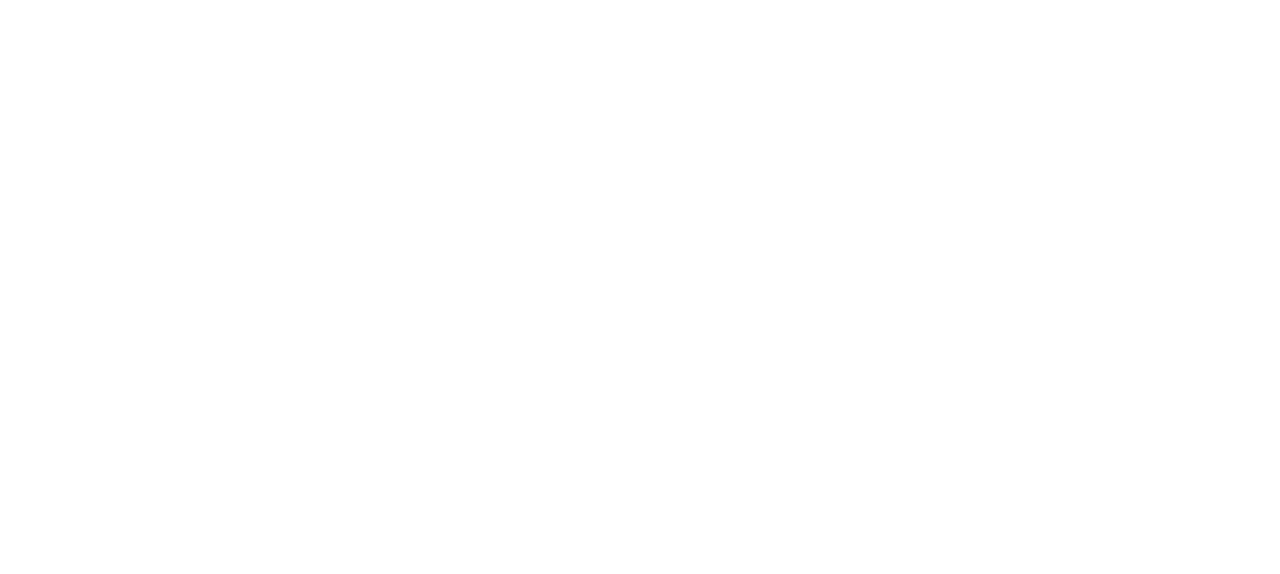
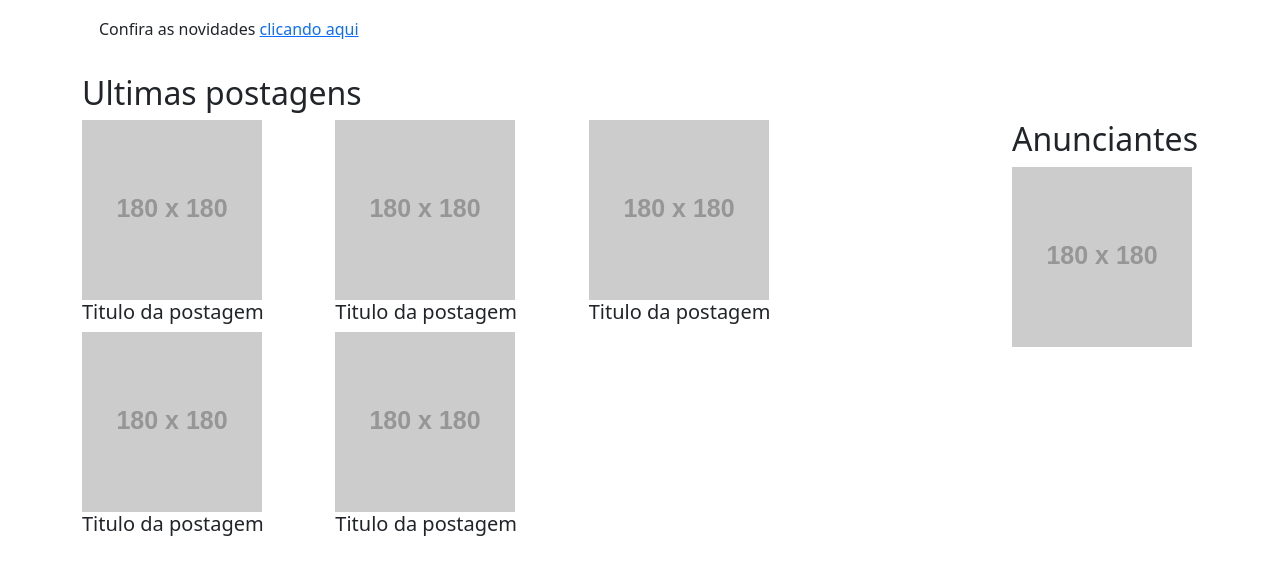
Before and after one commit to LucasEbac/bootstrap, a plain HTML site: page index.html in a window 1280 px wide. Drawn offline with nearby package versions, Linux system fonts and the light colour scheme; placeholder pictures from the web are drawn by us.

Commit message:
iniciando projeto bootrasp

```diff
--- a/index.html
+++ b/index.html
@@ -4,33 +4,53 @@
     <meta charset="UTF-8">
     <meta name="viewport" content="width=device-width, initial-scale=1.0">
     <title>Document</title>
-    <link rel="stylesheet" href="	https://cdn.jsdelivr.net/npm/bootstrap@5.3.2/dist/css/bootstrap.min.css">
+    <link rel="stylesheet" href="https://cdn.jsdelivr.net/npm/bootstrap@5.3.2/dist/css/bootstrap.min.css">
 </head>
 <body>
-<div class="container">
-    <div class="row">
-        <div class="col">
-            <img src="" alt="">
-            <h3></h3>
+    <div class="container">
+        <div class="row">
+            <div class="col">
+                <div class="alert alert-sucess">
+                    Confira as novidades <a href="#">clicando aqui</a>
+                </div>
+            </div>
         </div>
-        <div class="col">
-            <img src="" alt="">
-            <h3></h3>
-        </div>
-        <div class="col">
-            <img src="" alt="">
-            <h3></h3>
-        </div>
-        <div class="col">
-            <img src="" alt="">
-            <h3></h3>
-        </div>
-        <div class="col">
-            <img src="" alt="">
-            <h3></h3>
+        <div class="row">
+            <h2>Ultimas postagens</h2>
+            <div class="col-md-8">
+            <div class="container g-0">
+                <div class="row">
+                    <div class="col-md-4">
+                        <img src="https://via.placeholder.com/180x180"/>
+                        <h4 class="h5">Titulo da postagem</h4>
+                    </div>
+                    <div class="col-md-4">
+                        <img src="https://via.placeholder.com/180x180"/>
+                        <h4 class="h5">Titulo da postagem</h4>
+                    </div>
+                    <div class="col-md-4">
+                        <img src="https://via.placeholder.com/180x180"/>
+                        <h4 class="h5">Titulo da postagem</h4>
+                    </div>
+                    <div class="col-md-4">
+                        <img src="https://via.placeholder.com/180x180"/>
+                        <h4 class="h5">Titulo da postagem</h4>
+                    </div>
+                    <div class="col-md-4">
+                        <img src="https://via.placeholder.com/180x180"/>
+                        <h4 class="h5">Titulo da postagem</h4>
+                    </div>
+                </div>
+            </div>
+            </div>
+            <div class="col-md-4 d-flex justify-content-end">
+            <div>
+                <h2>Anunciantes</h2>
+                <img src="https://via.placeholder.com/180x180"/>
+            </div>
+            </div>
         </div>
     </div>
-</div>
-
+<script src="https://cdn.jsdelivr.net/npm/bootstrap@5.3.2/dist/js/bootstrap.bundle.min.js"> </script>
 </body>
 </html>
```
